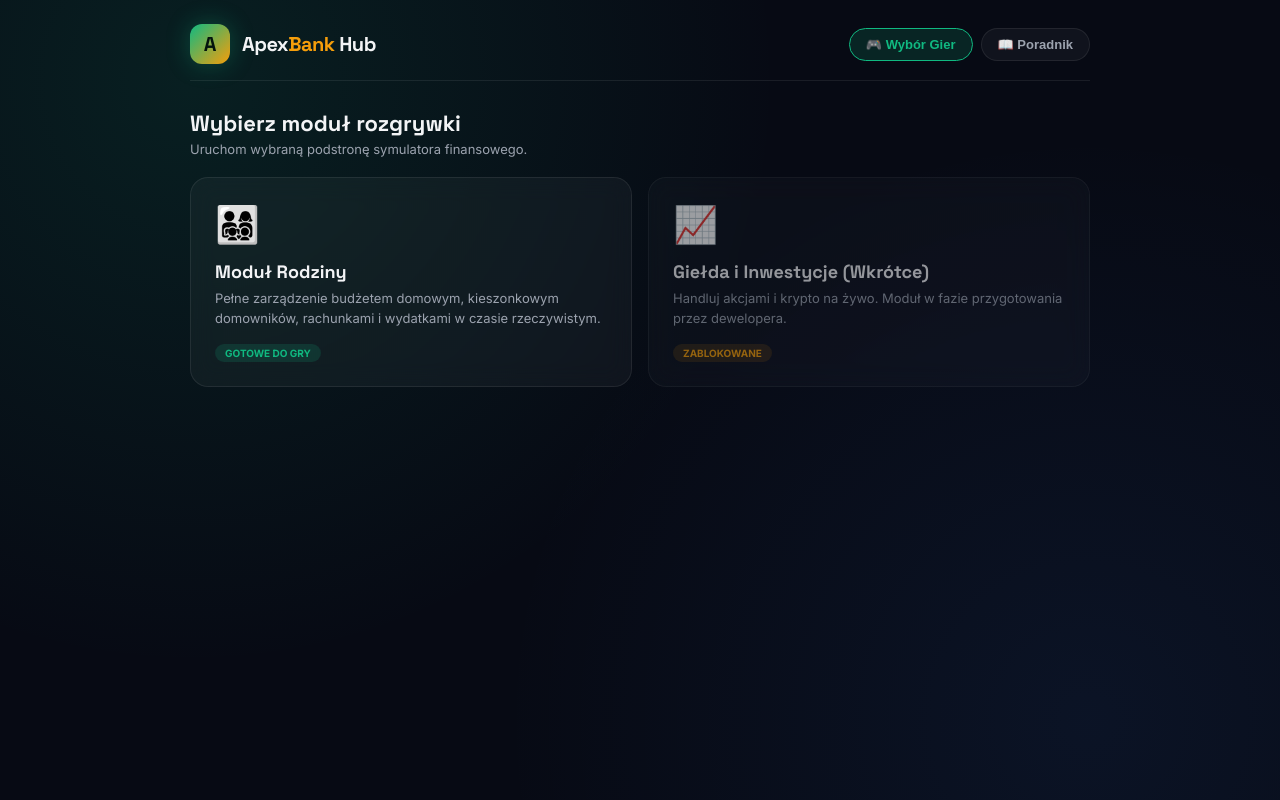
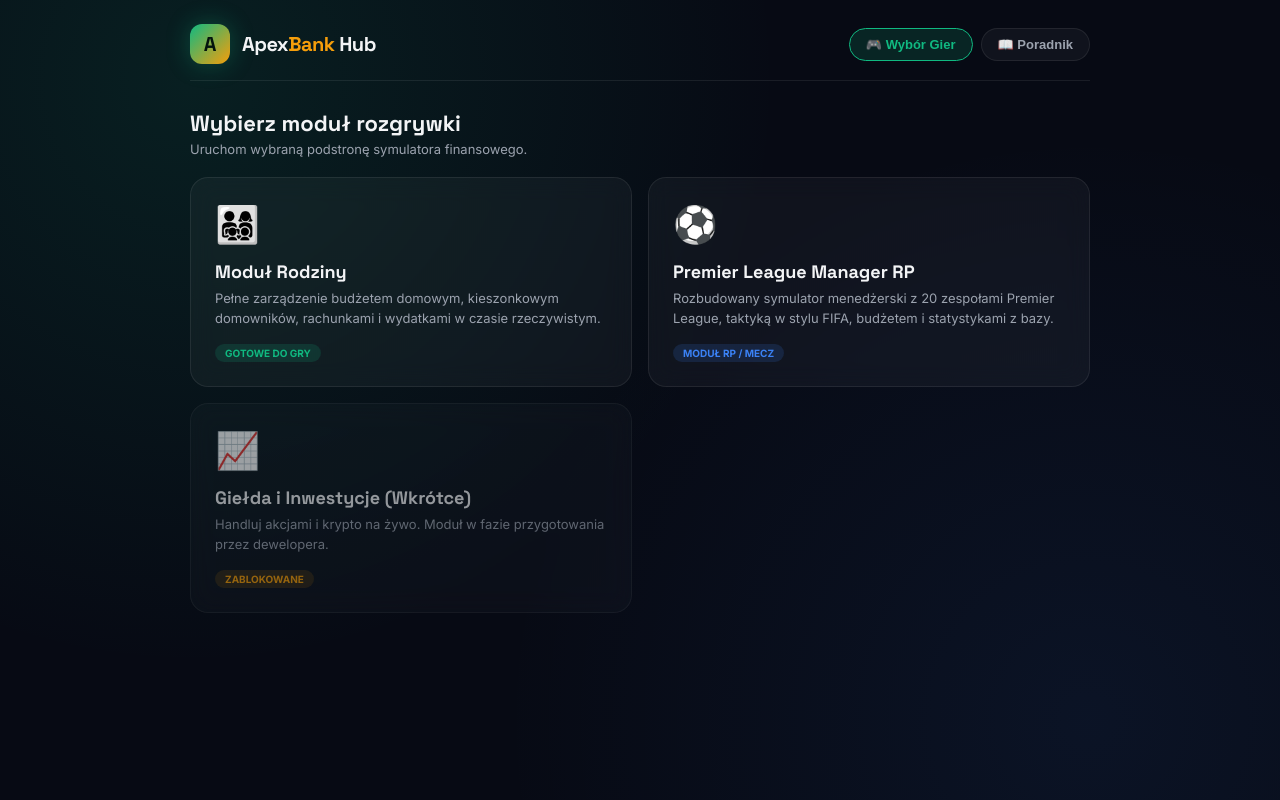
Before and after one commit to helpmcrobloxtt-star/taktyka, a plain HTML site: page index.html in a window 1280 px wide. Drawn offline with Linux system fonts and the light colour scheme.

Commit message:
Update index.html

```diff
--- a/index.html
+++ b/index.html
@@ -64,6 +64,7 @@
   .badge { display: inline-block; padding: 3px 10px; border-radius: 999px; font-size: 10px; font-weight: 700; text-transform: uppercase; margin-top: 16px; align-self: flex-start; }
   .badge.green { background: var(--primary-dim); color: var(--primary); }
   .badge.orange { background: var(--gold-dim); color: var(--gold); }
+  .badge.blue { background: rgba(59, 130, 246, 0.15); color: var(--info); }
 
   /* TUTORIAL SECTION */
   .tuto-box { background: rgba(255,255,255,0.02); border: 1px solid var(--panel-border); border-radius: 16px; padding: 20px; margin-bottom: 16px; }
@@ -100,6 +101,15 @@
         <span class="badge green">Gotowe do gry</span>
       </a>
 
+      <a href="pilka.html" class="card">
+        <div>
+          <div class="card-icon">⚽</div>
+          <h3>Premier League Manager RP</h3>
+          <p>Rozbudowany symulator menedżerski z 20 zespołami Premier League, taktyką w stylu FIFA, budżetem i statystykami z bazy.</p>
+        </div>
+        <span class="badge blue">Moduł RP / Mecz</span>
+      </a>
+
       <div class="card" style="opacity: 0.6; cursor: not-allowed;">
         <div>
           <div class="card-icon">📈</div>
@@ -118,18 +128,18 @@
     </div>
 
     <div class="tuto-box">
-      <h4>1. Cel gry w Moduł Rodziny</h4>
-      <p>Twoim zadaniem jest dbanie o to, aby pula domowa nie świeciła pustkami. Przydzielaj role domownikom, wypłacaj budżety i pilnuj, by opłacać rachunki na czas, a Twoje rodzinne imperium urośnie w siłę.</p>
+      <h4>1. Cel gry w Moduł Rodziny i Symulator RP</h4>
+      <p>W module rodzinnym dbasz o budżet domowy, a w module <b>Premier League Manager RP</b> przejmujesz stery nad wybranym klubem, ustalasz taktykę (szerokość, głębokość, styl), sprawdzasz tabelę ligową z pliku i symulujesz mecze kolejka po kolejce.</p>
     </div>
 
     <div class="tuto-box">
       <h4>2. Jak się poruszać po systemie?</h4>
-      <p>Kliknij w zakładkę „Wybór Gier” u góry i wejdź do <b>Modułu Rodziny</b> (`rodzina.html`). Tam znajdziesz interaktywne listy domowników, możliwość dodawania nowych członków oraz system lokalnego zapisu, dzięki któremu Twoje postępy nie znikną po odświeżeniu!</p>
+      <p>Kliknij w zakładkę „Wybór Gier” u góry i wejdź do wybranego modułu – np. <b>Moduł Rodziny</b> (`rodzina.html`) lub <b>Premier League Manager RP</b> (`pilka.html`). Wszystko działa bezpośrednio w przeglądarce przy użyciu lokalnych plików danych!</p>
     </div>
 
     <div class="tuto-box">
       <h4>3. Zasada złotej gotówki</h4>
-      <p>Nie wydawaj wszystkiego na raz – oszczędzaj wspólnie z domownikami, a w przyszłości odblokujesz dodatkowe funkcje inwestycyjne.</p>
+      <p>Nie wydawaj wszystkiego na raz – oszczędzaj wspólnie z domownikami albo inwestuj w transfery wybranego zespołu Premier League.</p>
     </div>
   </div>
 </div>
```
